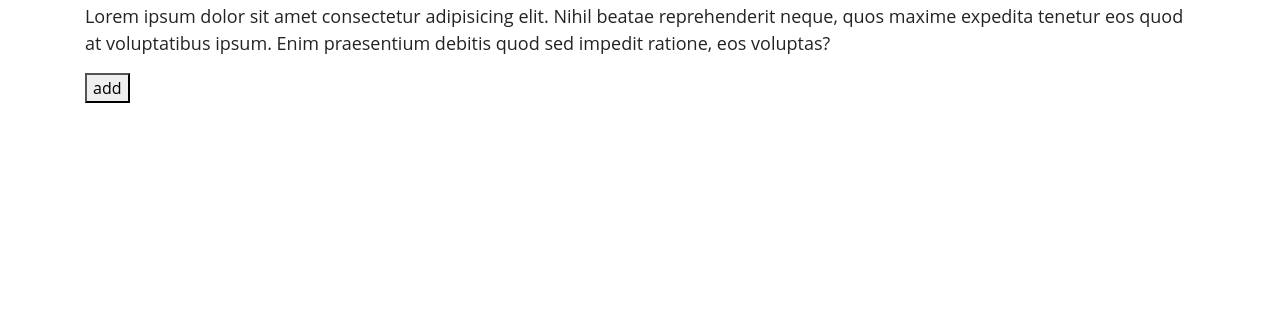
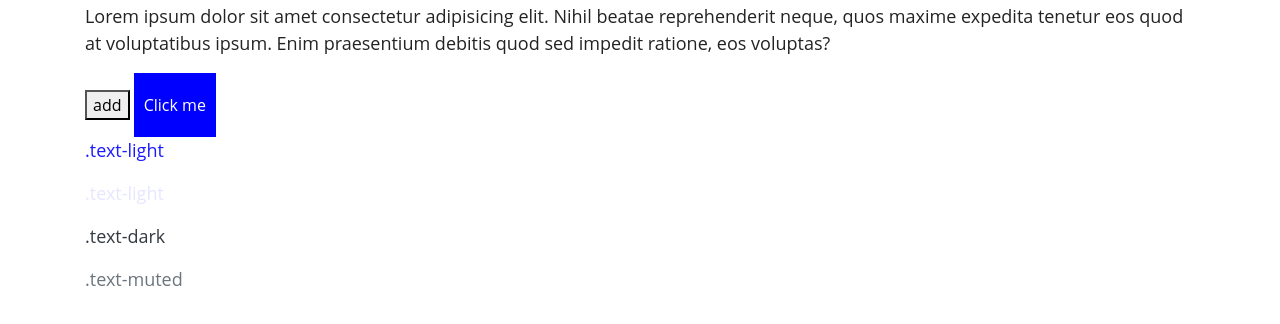
Before and after one commit to sbetkekar-cci/Test-Git-Scss, a plain HTML site: page about.html in a window 1280 px wide. Shown: the part 48-372 px from the top of the page. Drawn offline with nearby package versions, Linux system fonts and the light colour scheme.

Commit message:
feat: Updated the button text and content

```diff
--- a/about.html
+++ b/about.html
@@ -28,6 +28,14 @@
             expedita
             tenetur eos quod at voluptatibus ipsum. Enim praesentium debitis quod sed impedit ratione, eos voluptas?</p>
         <button>add</button>
+
+        <button class="btn-primary">Click me</button>
+
+        <p class="text-primary-light-1">.text-light</p>
+        <p class="text-primary-light-9">.text-light</p>
+
+        <p class="text-dark">.text-dark</p>
+        <p class="text-muted">.text-muted</p>
     </div>
 </body>
 
```
